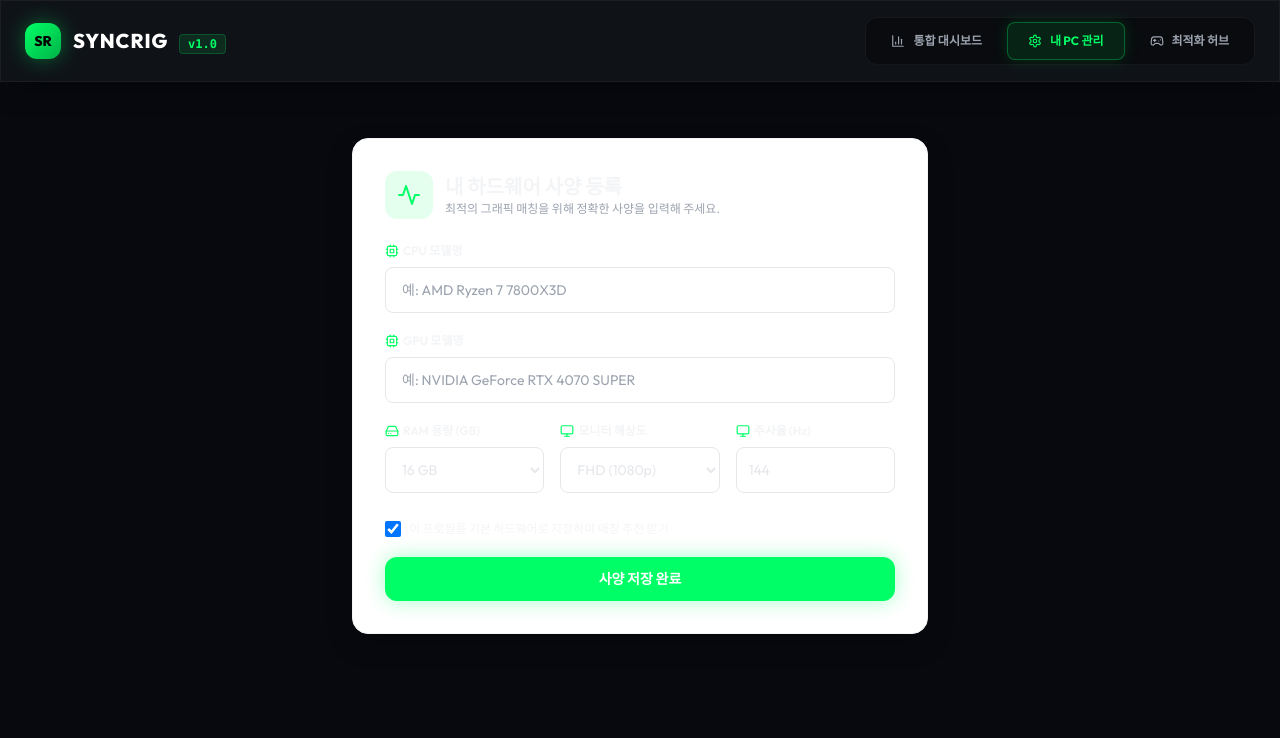
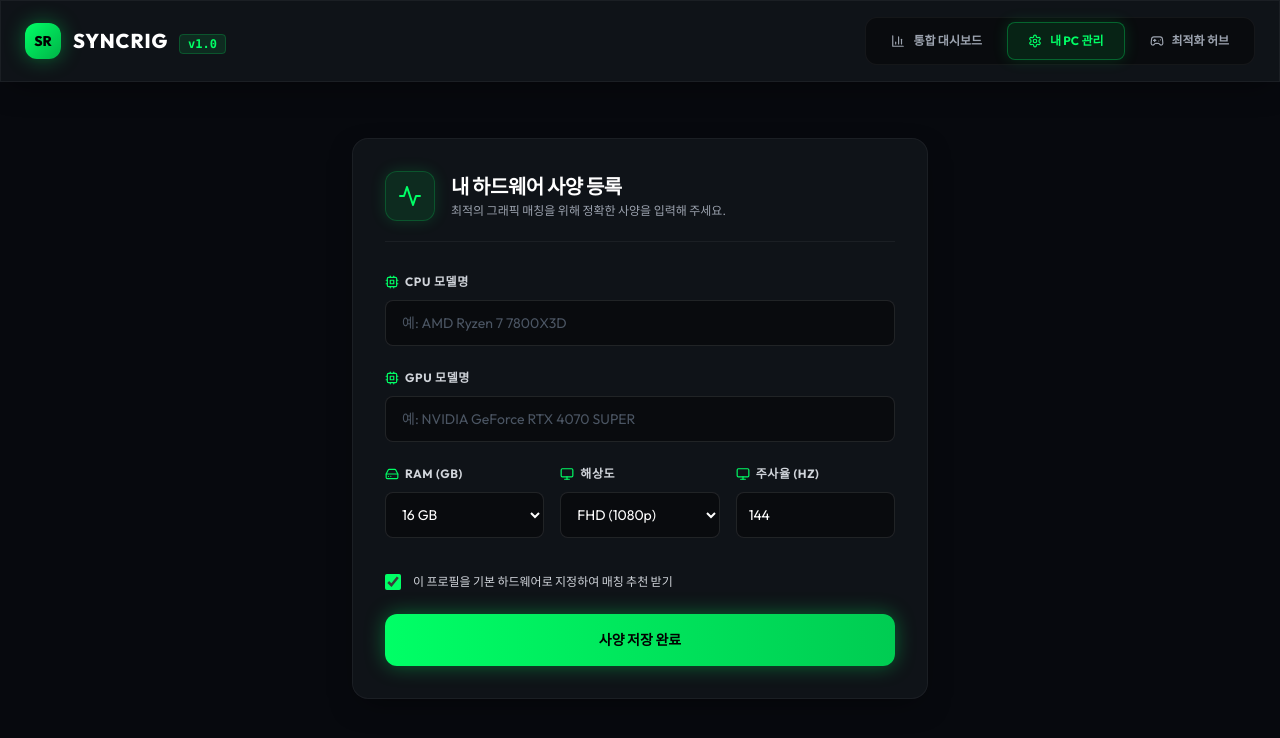
Before and after one commit to lgw323/webserviceplatform, a React (Vite) app in the folder webplatform_w10/: page / in a window 1280 px wide. Both pictures are taken after a click on the button "내 PC 관리". Shown: the top 738 px of the page. Built offline with nearby package versions, Linux system fonts and the light colour scheme; no server answers.

Commit message:
upload#10: webplatform_w10/src/components/HardwareProfileForm.jsx - 입력 필드 포커스 시 네온 그린 테두리 및 글로우가 표시되는 다크 폼 HUD 리디자인

```diff
--- a/webplatform_w10/src/components/HardwareProfileForm.jsx
+++ b/webplatform_w10/src/components/HardwareProfileForm.jsx
@@ -28,21 +28,21 @@ export default function HardwareProfileForm({ onSave }) {
   };
 
   return (
-    <div className="max-w-xl mx-auto bg-white rounded-brand-lg shadow-brand-soft border border-gray-100 p-6 md:p-8">
-      <div className="flex items-center space-x-3 mb-6">
-        <div className="p-3 bg-brand-green/10 text-brand-green rounded-brand-md">
+    <div className="max-w-xl mx-auto glass-panel rounded-brand-lg shadow-brand-soft p-6 md:p-8">
+      <div className="flex items-center space-x-4 mb-8 border-b border-white/5 pb-5">
+        <div className="p-3 bg-[#00ff66]/10 text-[#00ff66] rounded-brand-md border border-[#00ff66]/20 shadow-brand-glow-subtle">
           <Activity size={24} />
         </div>
         <div>
-          <h2 className="text-xl font-bold text-brand-charcoal">내 하드웨어 사양 등록</h2>
-          <p className="text-xs text-neutral-grayText">최적의 그래픽 매칭을 위해 정확한 사양을 입력해 주세요.</p>
+          <h2 className="text-xl font-extrabold text-white tracking-tight">내 하드웨어 사양 등록</h2>
+          <p className="text-xs text-gray-400 mt-0.5">최적의 그래픽 매칭을 위해 정확한 사양을 입력해 주세요.</p>
         </div>
       </div>
 
-      <form onSubmit={handleSubmit} className="space-y-5">
+      <form onSubmit={handleSubmit} className="space-y-6">
         <div>
-          <label className="block text-xs font-semibold text-brand-charcoal mb-2 flex items-center gap-1">
-            <Cpu size={14} className="text-brand-green" /> CPU 모델명
+          <label className="block text-xs font-bold text-gray-300 uppercase tracking-wider mb-2.5 flex items-center gap-1.5">
+            <Cpu size={14} className="text-[#00ff66]" /> CPU 모델명
           </label>
           <input
             type="text"
@@ -51,13 +51,13 @@ export default function HardwareProfileForm({ onSave }) {
             onChange={handleChange}
             placeholder="예: AMD Ryzen 7 7800X3D"
             required
-            className="w-full px-4 py-3 rounded-brand-sm border border-gray-200 focus:outline-none focus:border-brand-green focus:ring-1 focus:ring-brand-green text-sm"
+            className="w-full px-4 py-3 bg-black/40 rounded-brand-sm border border-white/10 text-white placeholder-gray-600 focus:outline-none focus:border-[#00ff66] focus:ring-1 focus:ring-[#00ff66] focus:shadow-brand-glow text-sm transition-all duration-200"
           />
         </div>
 
         <div>
-          <label className="block text-xs font-semibold text-brand-charcoal mb-2 flex items-center gap-1">
-            <GpuIcon size={14} className="text-brand-green" /> GPU 모델명
+          <label className="block text-xs font-bold text-gray-300 uppercase tracking-wider mb-2.5 flex items-center gap-1.5">
+            <GpuIcon size={14} className="text-[#00ff66]" /> GPU 모델명
           </label>
           <input
             type="text"
@@ -66,47 +66,47 @@ export default function HardwareProfileForm({ onSave }) {
             onChange={handleChange}
             placeholder="예: NVIDIA GeForce RTX 4070 SUPER"
             required
-            className="w-full px-4 py-3 rounded-brand-sm border border-gray-200 focus:outline-none focus:border-brand-green focus:ring-1 focus:ring-brand-green text-sm"
+            className="w-full px-4 py-3 bg-black/40 rounded-brand-sm border border-white/10 text-white placeholder-gray-600 focus:outline-none focus:border-[#00ff66] focus:ring-1 focus:ring-[#00ff66] focus:shadow-brand-glow text-sm transition-all duration-200"
           />
         </div>
 
         <div className="grid grid-cols-3 gap-4">
           <div>
-            <label className="block text-xs font-semibold text-brand-charcoal mb-2 flex items-center gap-1">
-              <HardDrive size={14} className="text-brand-green" /> RAM 용량 (GB)
+            <label className="block text-xs font-bold text-gray-300 uppercase tracking-wider mb-2.5 flex items-center gap-1.5">
+              <HardDrive size={14} className="text-[#00ff66]" /> RAM (GB)
             </label>
             <select
               name="ram_gb"
               value={profile.ram_gb}
               onChange={handleChange}
-              className="w-full px-3 py-3 rounded-brand-sm border border-gray-200 focus:outline-none focus:border-brand-green focus:ring-1 focus:ring-brand-green text-sm bg-white"
+              className="w-full px-3 py-3 bg-black/40 rounded-brand-sm border border-white/10 text-white focus:outline-none focus:border-[#00ff66] focus:ring-1 focus:ring-[#00ff66] text-sm transition-all duration-200"
             >
-              <option value={8}>8 GB</option>
-              <option value={16}>16 GB</option>
-              <option value={32}>32 GB</option>
-              <option value={64}>64 GB</option>
+              <option value={8} className="bg-[#13171d]">8 GB</option>
+              <option value={16} className="bg-[#13171d]">16 GB</option>
+              <option value={32} className="bg-[#13171d]">32 GB</option>
+              <option value={64} className="bg-[#13171d]">64 GB</option>
             </select>
           </div>
 
           <div>
-            <label className="block text-xs font-semibold text-brand-charcoal mb-2 flex items-center gap-1">
-              <Monitor size={14} className="text-brand-green" /> 모니터 해상도
+            <label className="block text-xs font-bold text-gray-300 uppercase tracking-wider mb-2.5 flex items-center gap-1.5">
+              <Monitor size={14} className="text-[#00ff66]" /> 해상도
             </label>
             <select
               name="resolution"
               value={profile.resolution}
               onChange={handleChange}
-              className="w-full px-3 py-3 rounded-brand-sm border border-gray-200 focus:outline-none focus:border-brand-green focus:ring-1 focus:ring-brand-green text-sm bg-white"
+              className="w-full px-3 py-3 bg-black/40 rounded-brand-sm border border-white/10 text-white focus:outline-none focus:border-[#00ff66] focus:ring-1 focus:ring-[#00ff66] text-sm transition-all duration-200"
             >
-              <option value="FHD">FHD (1080p)</option>
-              <option value="QHD">QHD (1440p)</option>
-              <option value="4K">4K UHD (2160p)</option>
+              <option value="FHD" className="bg-[#13171d]">FHD (1080p)</option>
+              <option value="QHD" className="bg-[#13171d]">QHD (1440p)</option>
+              <option value="4K" className="bg-[#13171d]">4K UHD (2160p)</option>
             </select>
           </div>
 
           <div>
-            <label className="block text-xs font-semibold text-brand-charcoal mb-2 flex items-center gap-1">
-              <Monitor size={14} className="text-brand-green" /> 주사율 (Hz)
+            <label className="block text-xs font-bold text-gray-300 uppercase tracking-wider mb-2.5 flex items-center gap-1.5">
+              <Monitor size={14} className="text-[#00ff66]" /> 주사율 (Hz)
             </label>
             <input
               type="number"
@@ -116,28 +116,28 @@ export default function HardwareProfileForm({ onSave }) {
               min="60"
               max="500"
               required
-              className="w-full px-3 py-3 rounded-brand-sm border border-gray-200 focus:outline-none focus:border-brand-green focus:ring-1 focus:ring-brand-green text-sm"
+              className="w-full px-3 py-3 bg-black/40 rounded-brand-sm border border-white/10 text-white focus:outline-none focus:border-[#00ff66] focus:ring-1 focus:ring-[#00ff66] text-sm transition-all duration-200"
             />
           </div>
         </div>
 
-        <div className="flex items-center space-x-2 pt-2">
+        <div className="flex items-center space-x-3 pt-3">
           <input
             type="checkbox"
             id="is_default"
             name="is_default"
             checked={profile.is_default}
             onChange={handleChange}
-            className="w-4 h-4 rounded text-brand-green focus:ring-brand-green border-gray-300"
+            className="w-4 h-4 rounded text-black border-white/10 bg-black/40 focus:ring-[#00ff66] accent-[#00ff66]"
           />
-          <label htmlFor="is_default" className="text-xs text-brand-charcoal font-medium select-none">
+          <label htmlFor="is_default" className="text-xs text-gray-300 font-medium select-none cursor-pointer">
             이 프로필을 기본 하드웨어로 지정하여 매칭 추천 받기
           </label>
         </div>
 
         <button
           type="submit"
-          className="w-full py-3 px-4 bg-brand-green hover:bg-brand-green/90 text-white font-bold rounded-brand-md text-sm transition-colors duration-200 shadow-brand-glow focus:outline-none"
+          className="w-full py-4 px-4 bg-gradient-to-r from-[#00ff66] to-[#00cc52] hover:from-[#33ff85] hover:to-[#00e65c] text-black font-extrabold rounded-brand-md text-sm transition-all duration-300 shadow-brand-glow hover:shadow-[0_0_25px_rgba(0,255,102,0.55)] focus:outline-none mt-2"
         >
           사양 저장 완료
         </button>
```
